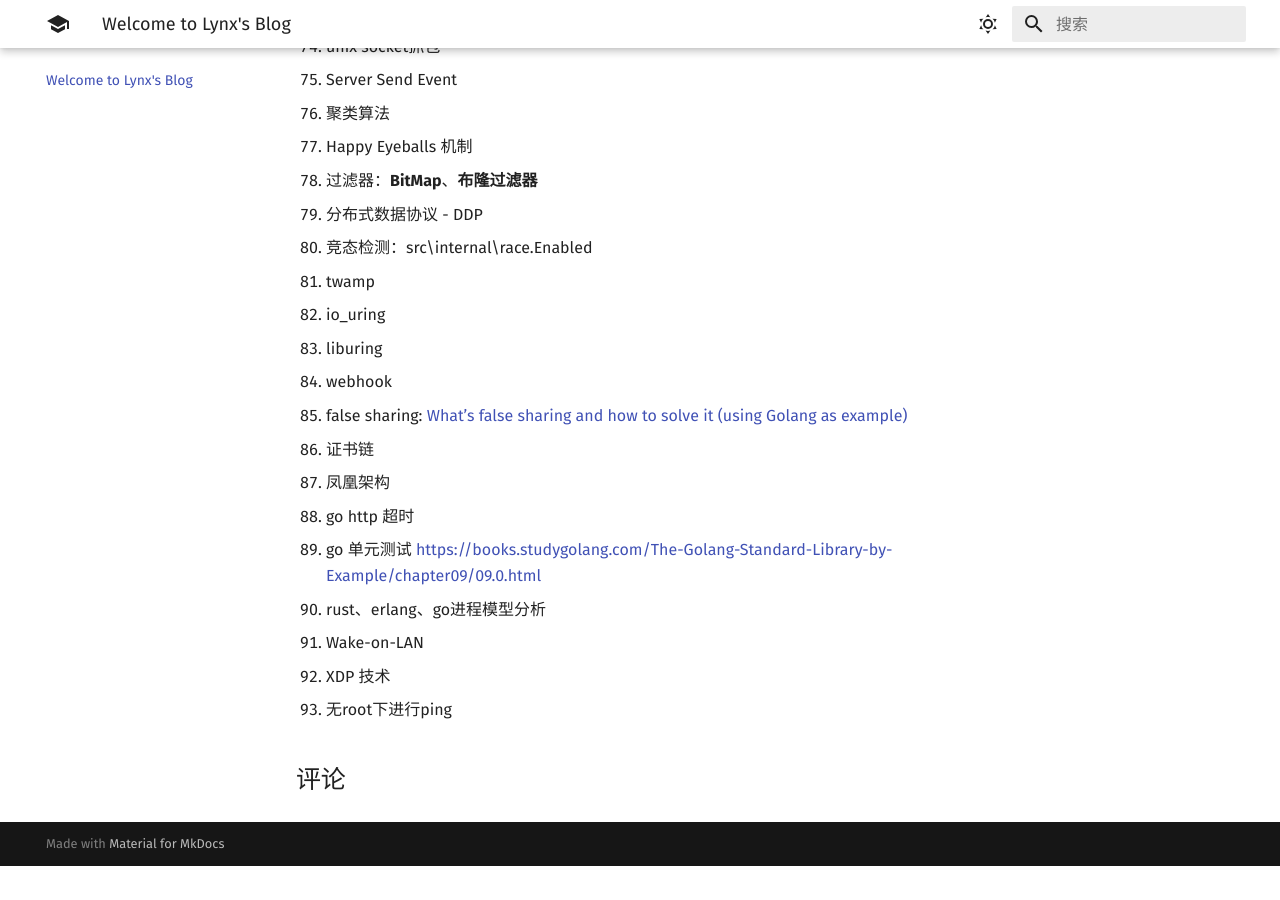
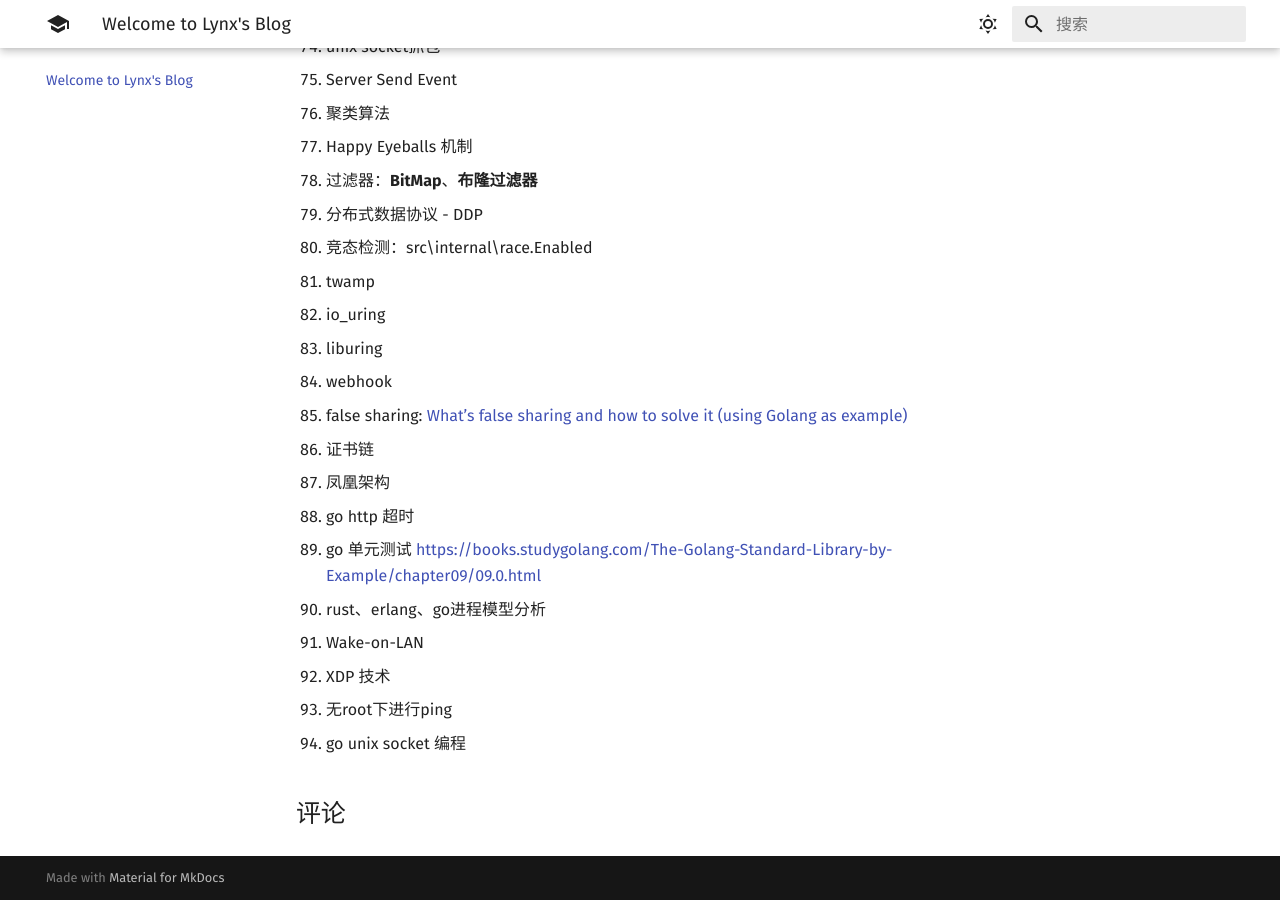
Before and after one commit to 1314liuwei/blog, an MkDocs documentation site: the page built from docs/index.md, in a window 1280 px wide and 900 px high, scrolled down 2689 px. Built offline with MkDocs 1.6.1 and Material for MkDocs 9.7.7, drawn with Linux system fonts in a browser that asks for light colours; comment, search, counter and statistics services are not loaded; before the commit the page ends 3555 px from its top, so only the background shows below that.

Commit message:
2023/10/31 周二

```diff
--- a/docs/index.md
+++ b/docs/index.md
@@ -95,3 +95,4 @@
 91. Wake-on-LAN
 92. XDP 技术
 93. 无root下进行ping
+93. go unix socket 编程
```
